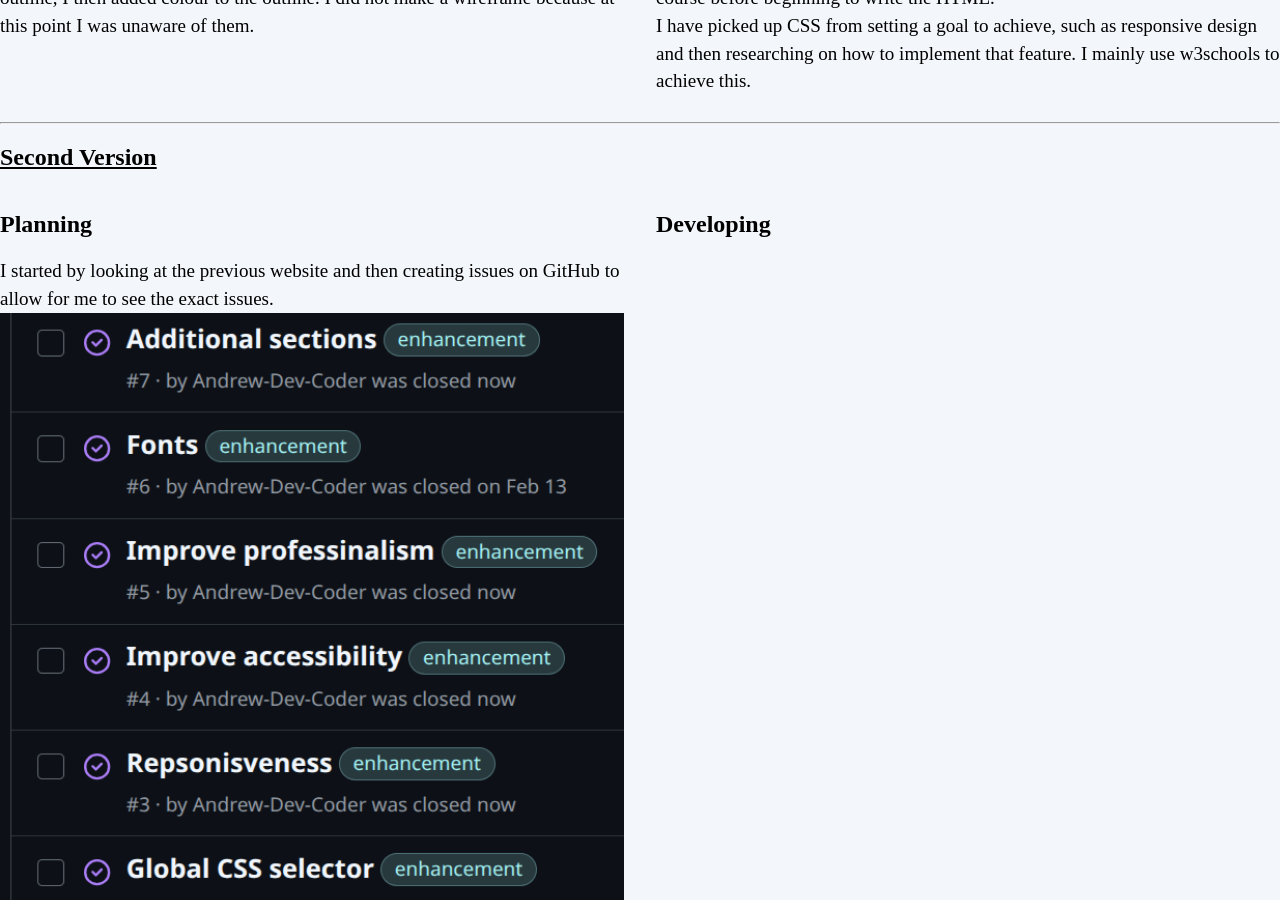
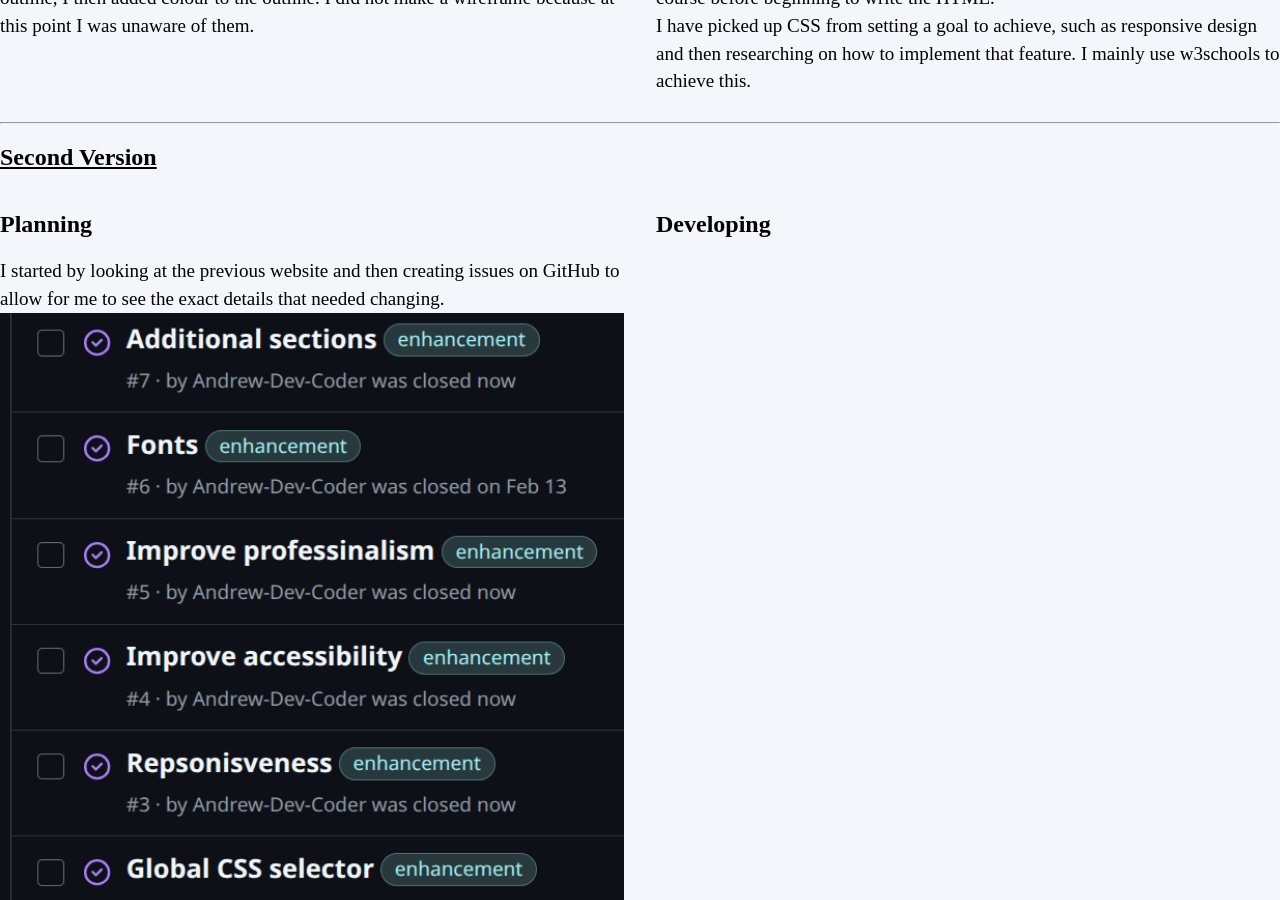
Before and after one commit to Andrew-Dev-Coder/Portfolio, a Jekyll site: the page built from _projects/sillySketchesEct.html, in a window 1280 px wide and 900 px high, scrolled down 929 px. Built offline with Jekyll 4.4.1, drawn with Linux system fonts in a browser that asks for light colours.

Commit message:
Update sillySketchesEct.html

```diff
--- a/_projects/sillySketchesEct.html
+++ b/_projects/sillySketchesEct.html
@@ -55,7 +55,7 @@ site: https://sillysketches.andrewcoder.dev/
     <section>
         <h2>Planning</h2>
         <p>
-            I started by looking at the previous website and then creating issues on GitHub to allow for me to see the exact issues.
+            I started by looking at the previous website and then creating issues on GitHub to allow for me to see the exact details that needed changing.
             <img loading="lazy" class="image" src="/Images/ProjectImages/SillySketchesEct/Issues/issuesSS.png" alt='GitHub issue list showing six closed enhancement items, including "Additional sections", "Fonts", "Improve accessibility", "Responsiveness", and "Layout Format" with checkmarks indicating completion.'>
         </p>
     </section>
```
